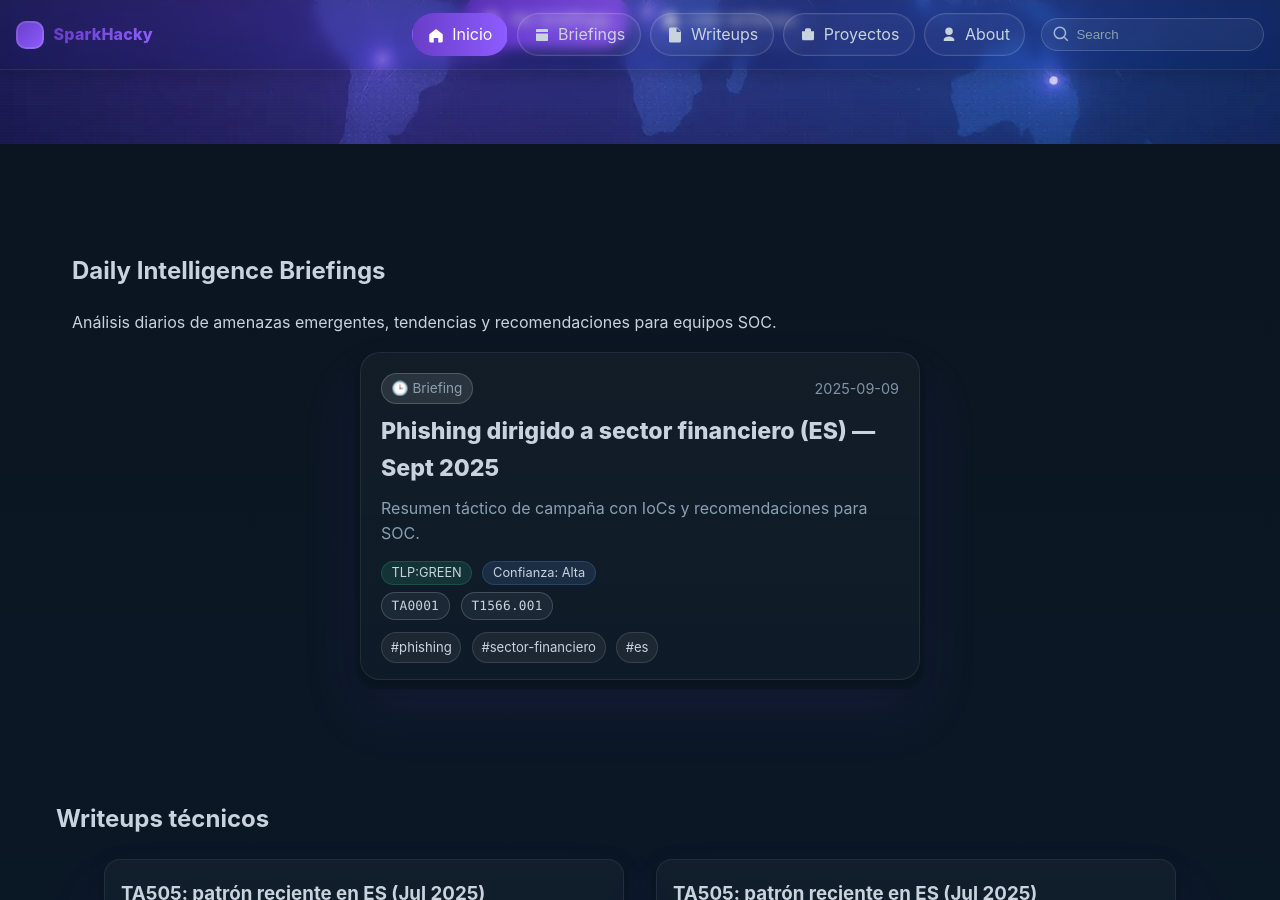
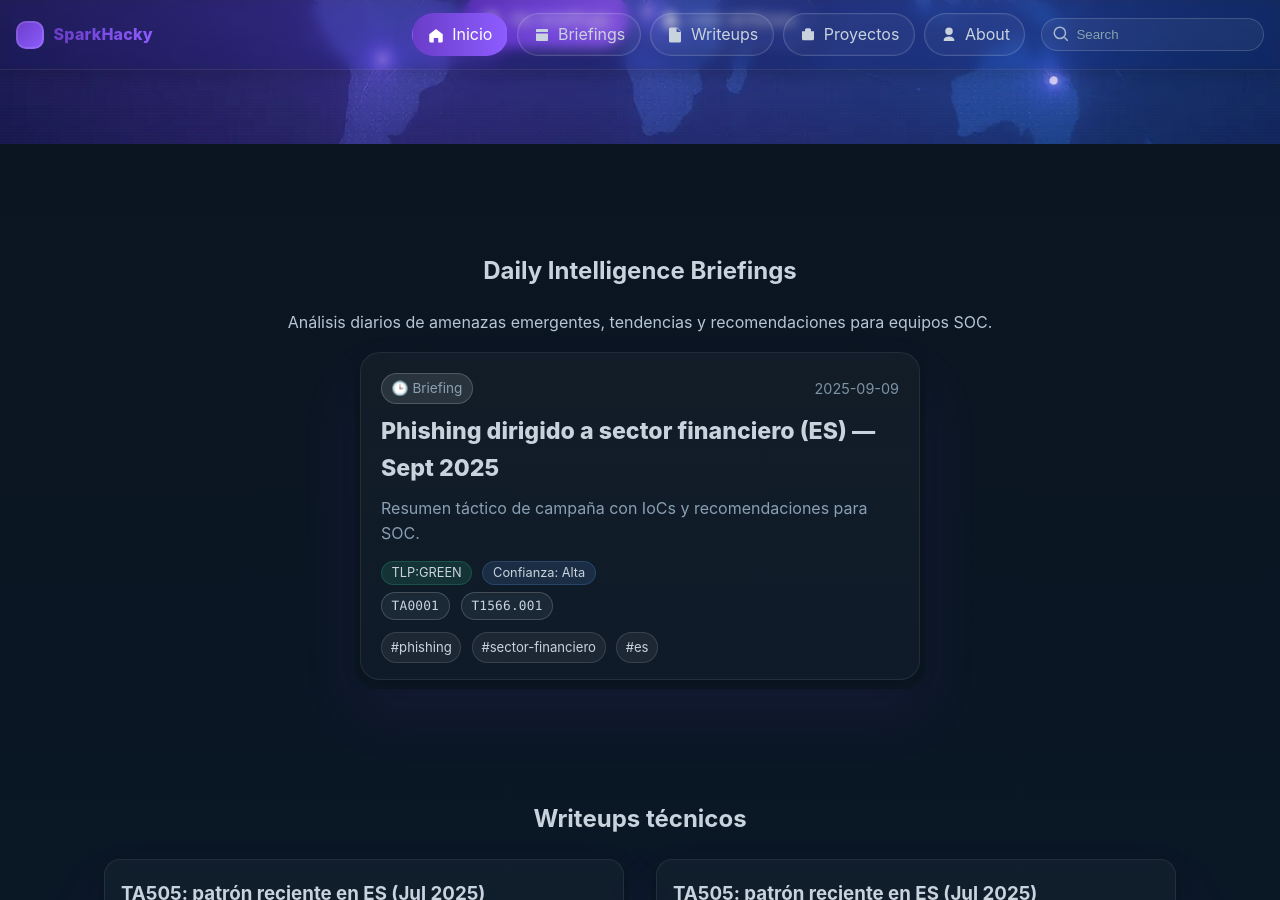
Before and after one commit to Sparkhacky/sparkhacky.github.io, a Jekyll site: the page built from index.html, in a window 1280 px wide and 900 px high, scrolled down 484 px. Built offline with Jekyll 4.4.1, drawn with Linux system fonts in a browser that asks for light colours.

Commit message:
Update design.css

```diff
--- a/assets/css/design.css
+++ b/assets/css/design.css
@@ -280,3 +280,36 @@
 /* ========================================================================== */
 :focus-visible{outline:3px solid #B3A0FF;outline-offset:2px}
 @media (prefers-reduced-motion:reduce){*{animation:none!important;transition:none!important}}
+
+/* === Secciones centradas + lede con otra tonalidad === */
+:root{
+  --lede:#B7C6D4; /* tono más claro/azulado que --ink-2 para subtítulos */
+}
+.home-section > h2,
+.home-section > .section-head h2,
+.home-section > p.lede,
+.home-section > .section-head .lede{
+  text-align:center;
+}
+.section-head .lede,
+.home-section > p.lede{ color: var(--lede); }
+
+/* === Efecto violeta en el título de las cards al pasar el ratón === */
+.card .title,
+.card h3,
+.briefing-card .title{
+  transition: color .18s ease, background .18s ease;
+}
+.card:hover .title,
+.card:hover h3,
+.briefing-card:hover .title{
+  background: linear-gradient(90deg, var(--accent-2), var(--accent));
+  -webkit-background-clip: text; background-clip: text;
+  color: transparent; /* consigue el “violeta gradual” de Lovable */
+  text-decoration: none;
+}
+
+/* === CTA centrado bajo cada sección (si no lo tienes ya) === */
+.cta-center{ text-align:center; margin: 1.5rem 0 0; }
+.btn.arrow .i{ transition: transform .15s ease; }
+.btn.arrow:hover .i{ transform: translateX(4px); }
```
